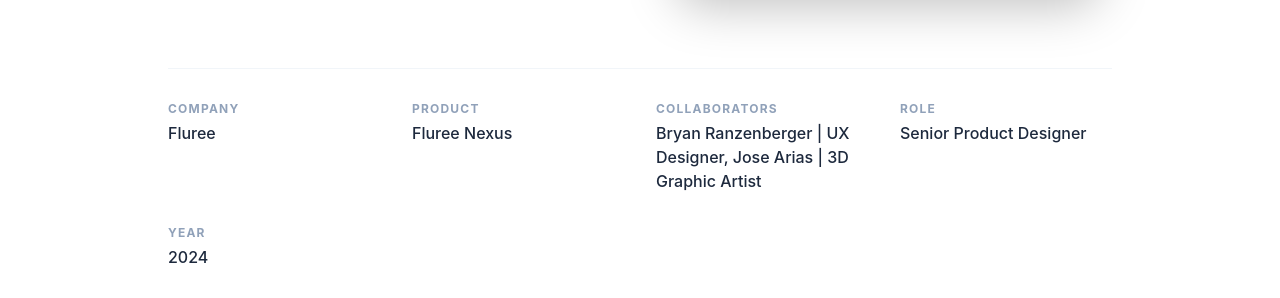
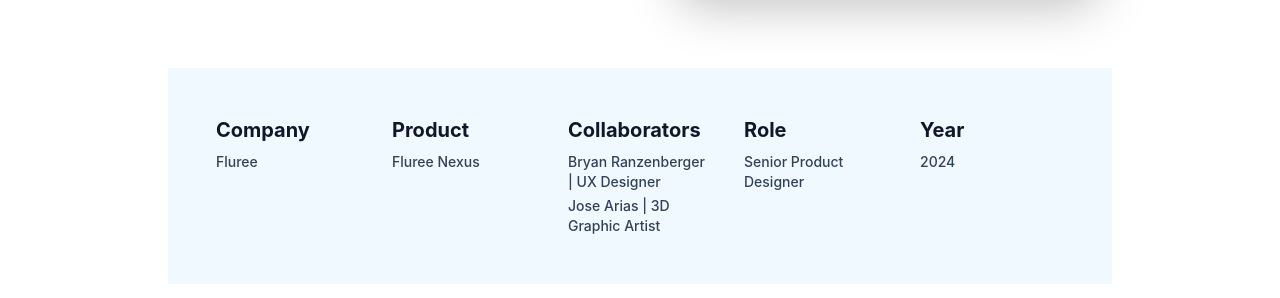
Before and after one commit to timygonzalez/timyg_website_2026, a React (Vite) app: page /use-cases/fluree in a window 1280 px wide. Shown: the part 502-800 px from the top of the page. Built offline with nearby package versions, Linux system fonts and the light colour scheme; a web font is replaced by a local one.

Commit message:
Style Meta Info Grid to match design with blue background and column layout

```diff
--- a/src/pages/ProjectDetail.jsx
+++ b/src/pages/ProjectDetail.jsx
@@ -72,11 +72,21 @@
                         </div>
 
                         {/* Meta Info Grid */}
-                        <div className="grid grid-cols-2 md:grid-cols-4 gap-8 py-8 border-y border-slate-100">
+                        <div className="bg-sky-50 p-12 grid grid-cols-2 md:grid-cols-5 gap-8 mb-20">
                             {project.meta && Object.entries(project.meta).map(([key, value]) => (
                                 <div key={key}>
-                                    <h4 className="text-xs font-bold text-slate-400 uppercase tracking-widest mb-1">{key}</h4>
-                                    <p className="text-slate-800 font-medium">{value}</p>
+                                    <h4 className="text-xl font-bold text-slate-900 mb-2 capitalize">{key}</h4>
+                                    {key === 'Collaborators' ? (
+                                        <div className="flex flex-col gap-1">
+                                            {value.split(',').map((collaborator, index) => (
+                                                <p key={index} className="text-sm text-slate-700 font-medium">
+                                                    {collaborator.trim()}
+                                                </p>
+                                            ))}
+                                        </div>
+                                    ) : (
+                                        <p className="text-sm text-slate-700 font-medium">{value}</p>
+                                    )}
                                 </div>
                             ))}
                         </div>
```
